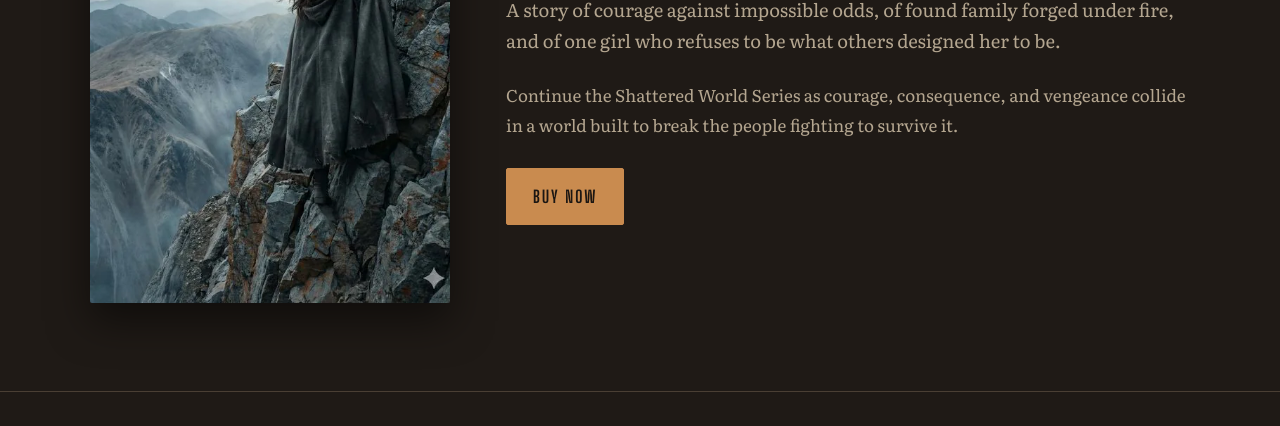
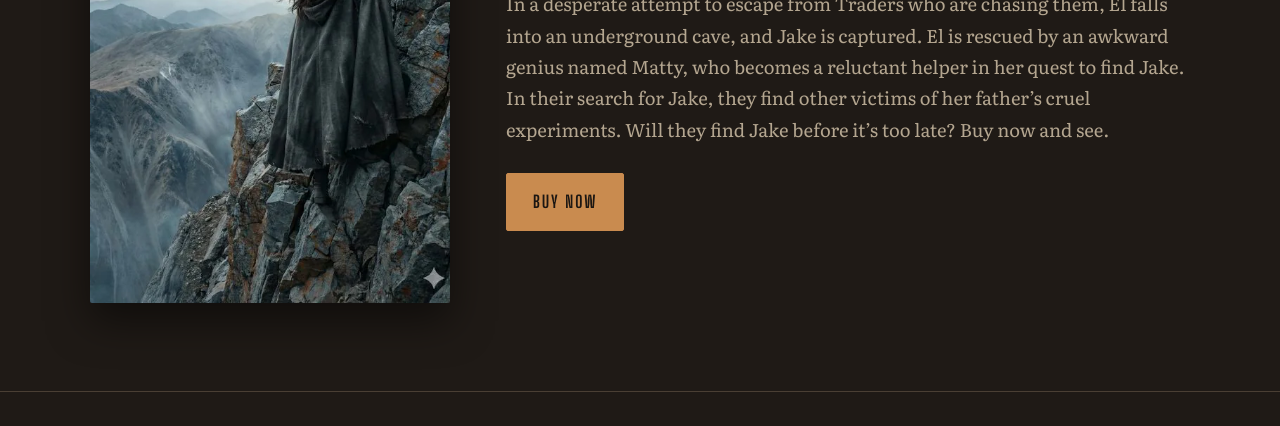
Before and after one commit to julianharmsauthor/julian-harms-authorpage, a plain HTML site: page books/shards-of-vengeance/index.html in a window 1280 px wide. Shown: the part 417-843 px from the top of the page. Drawn offline with Linux system fonts and the light colour scheme.

Commit message:
Update Shards of Vengeance descriptions (#4)
* Update Shards of Vengeance descriptions

Co-Authored-By: Claude Opus 5.5 <noreply@anthropic.com>
Claude-Session: https://claude.ai/code/session_01KvHqresmPw5Vp1mMrWfhaW

* Fix apostrophe and update Shards of Vengeance search description

Co-Authored-By: Claude Opus 5.5 <noreply@anthropic.com>
Claude-Session: https://claude.ai/code/session_01KvHqresmPw5Vp1mMrWfhaW

* Remove series paragraph from Shards of Vengeance page

Co-Authored-By: Claude Opus 5.5 <noreply@anthropic.com>
Claude-Session: https://claude.ai/code/session_01KvHqresmPw5Vp1mMrWfhaW

---------

Co-authored-by: Claude <noreply@anthropic.com>

```diff
--- a/books/shards-of-vengeance/index.html
+++ b/books/shards-of-vengeance/index.html
@@ -53,7 +53,7 @@
           ],
           "image": "https://julianharms.com/images/shards-of-vengeance-cover.webp",
           "url": "https://julianharms.com/books/shards-of-vengeance/",
-          "description": "A story of courage against impossible odds, of found family forged under fire, and of one girl who refuses to be what others designed her to be.",
+          "description": "In a desperate attempt to escape from Traders who are chasing them, El falls into an underground cave, and Jake is captured. El is rescued by an awkward genius named Matty, who becomes a reluctant helper in her quest to find Jake. In their search for Jake, they find other victims of her father’s cruel experiments. Will they find Jake before it’s too late? Buy now and see.",
           "offers": {
             "@type": "Offer",
             "url": "https://www.amazon.com/dp/B0GWYNR5W9",
@@ -128,12 +128,7 @@
           <p class="eyebrow">Shattered World Series &bull; Book 2</p>
           <h1>Shards of Vengeance</h1>
           <p class="lead">
-            A story of courage against impossible odds, of found family forged under fire, and of one girl who refuses
-            to be what others designed her to be.
-          </p>
-          <p>
-            Continue the Shattered World Series as courage, consequence, and vengeance collide in a world built to
-            break the people fighting to survive it.
+            In a desperate attempt to escape from Traders who are chasing them, El falls into an underground cave, and Jake is captured. El is rescued by an awkward genius named Matty, who becomes a reluctant helper in her quest to find Jake. In their search for Jake, they find other victims of her father’s cruel experiments. Will they find Jake before it’s too late? Buy now and see.
           </p>
           <div class="book-actions">
             <a class="button cta buy-button" href="https://www.amazon.com/dp/B0GWYNR5W9" target="_blank" rel="noopener noreferrer">Buy Now</a>
```
Also changed, not shown: index.html (+2 -2 lines).
